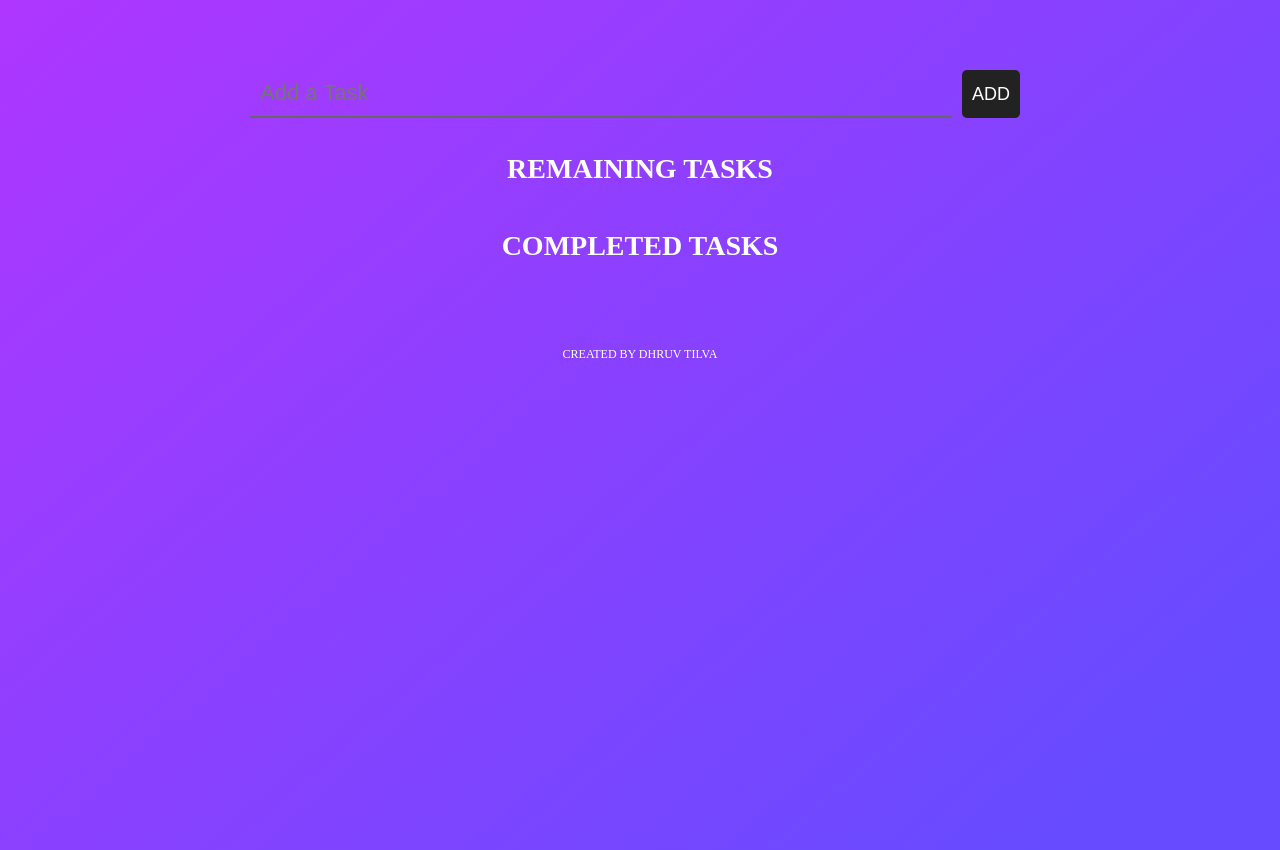
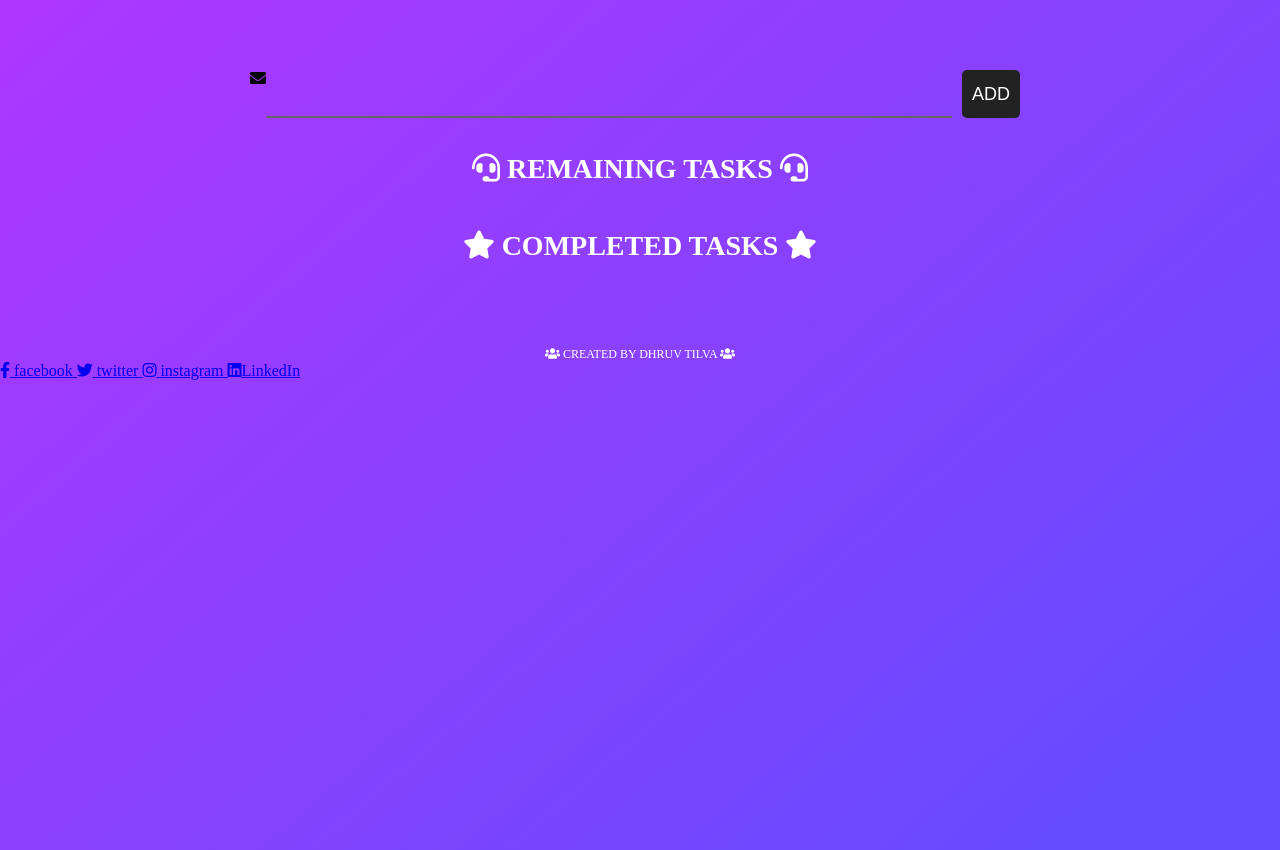
Before and after one commit to DhruvTilva/ToDo-List, a plain HTML site: page index - Copy.html in a window 1280 px wide. Drawn offline with Linux system fonts and the light colour scheme.

Commit message:
Update index - Copy.html
changes

```diff
--- a/index - Copy.html
+++ b/index - Copy.html
@@ -3,29 +3,34 @@
 <head>
   <meta charset="UTF-8">
   <title>To-Do list Created By Dhruv</title>
-  <link href="https://stackpath.bootstrapcdn.com/font-awesome/4.7.0/css/font-awesome.min.css" rel="stylesheet">
+  <link rel="stylesheet" href="https://cdnjs.cloudflare.com/ajax/libs/font-awesome/5.15.4/css/all.min.css">
   <link rel="stylesheet" href="style.css">
 </head>
 <body>
 	<div class="container">
 		<div class="addTask">
-			<input type="text" placeholder="Add a Task">
+			<i class="fas fa-envelope"></i><input type="text" placeholder="">
 			<button>Add</button>
 		</div>
 
 		<ol class="notCompleted">
-			<h3>Remaining Tasks</h3>
+			<h3><i class="fas fa-headset"></i> Remaining Tasks <i class="fas fa-headset"></i></h3>
 		</ol>
 
 		<ol class="Completed">
-			<h3>Completed Tasks</h3>
+			<h3> <i class="fas fa-star"></i> Completed Tasks <i class="fas fa-star"></i></h3>
 		</ol>
 	</div>
 
 	<div class="credit">
-		<center>Created by Dhruv Tilva</center>
+		<center><i class="fas fa-users"></i> Created by Dhruv Tilva <i class="fas fa-users"></i></center>
 	</div>
-
+	<div class="box">
+		<a href="https://www.facebook.com/dhtuv.tilva.5"> <i class="fab fa-facebook-f"></i> facebook </a>
+		<a href="https://mobile.twitter.com/DhruvTilva73"> <i class="fab fa-twitter"></i> twitter </a>
+		<a href="https://www.instagram.com/mr.perfect7383/"> <i class="fab fa-instagram"></i> instagram </a>
+	    <a href="https://www.linkedin.com/in/dhruv-tilva-20500321"> <i class="fab fa-linkedin"></i>LinkedIn </a>
+	</div>
 	<script>
 		const input = document.querySelector('input');
 		const btn = document.querySelector('.addTask > button');
```
